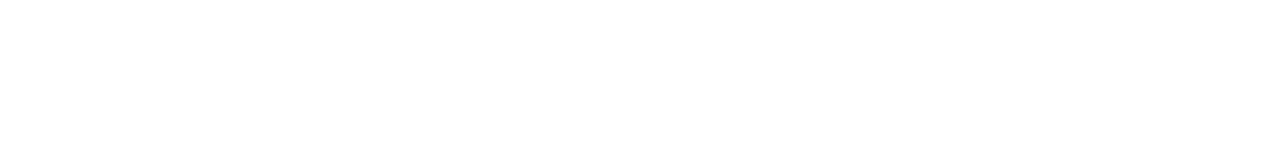
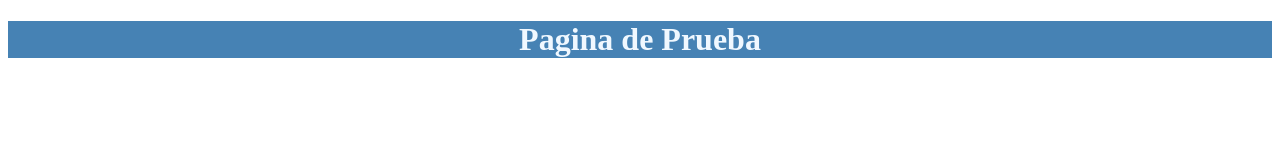
Before and after one commit to David-14-pixel/Practica, a plain HTML site: page index.html in a window 1280 px wide. Drawn offline with Linux system fonts and the light colour scheme.

Commit message:
subiendo mi primera parte de css

```diff
--- /dev/null
+++ b/css/index.css
@@ -0,0 +1,6 @@
+#h1{
+    background-color: steelblue;
+    color: aliceblue;
+    text-align-last: center;
+
+};
--- a/index.html
+++ b/index.html
@@ -5,8 +5,9 @@
     <meta http-equiv="X-UA-Compatible" content="IE=edge">
     <meta name="viewport" content="width=device-width, initial-scale=1.0">
     <title>Document</title>
+    <link rel="stylesheet" href="css/index.css">
 </head>
 <body>
-
+    <h1 id="h1">Pagina de Prueba</h1>
 </body>
 </html>
```
